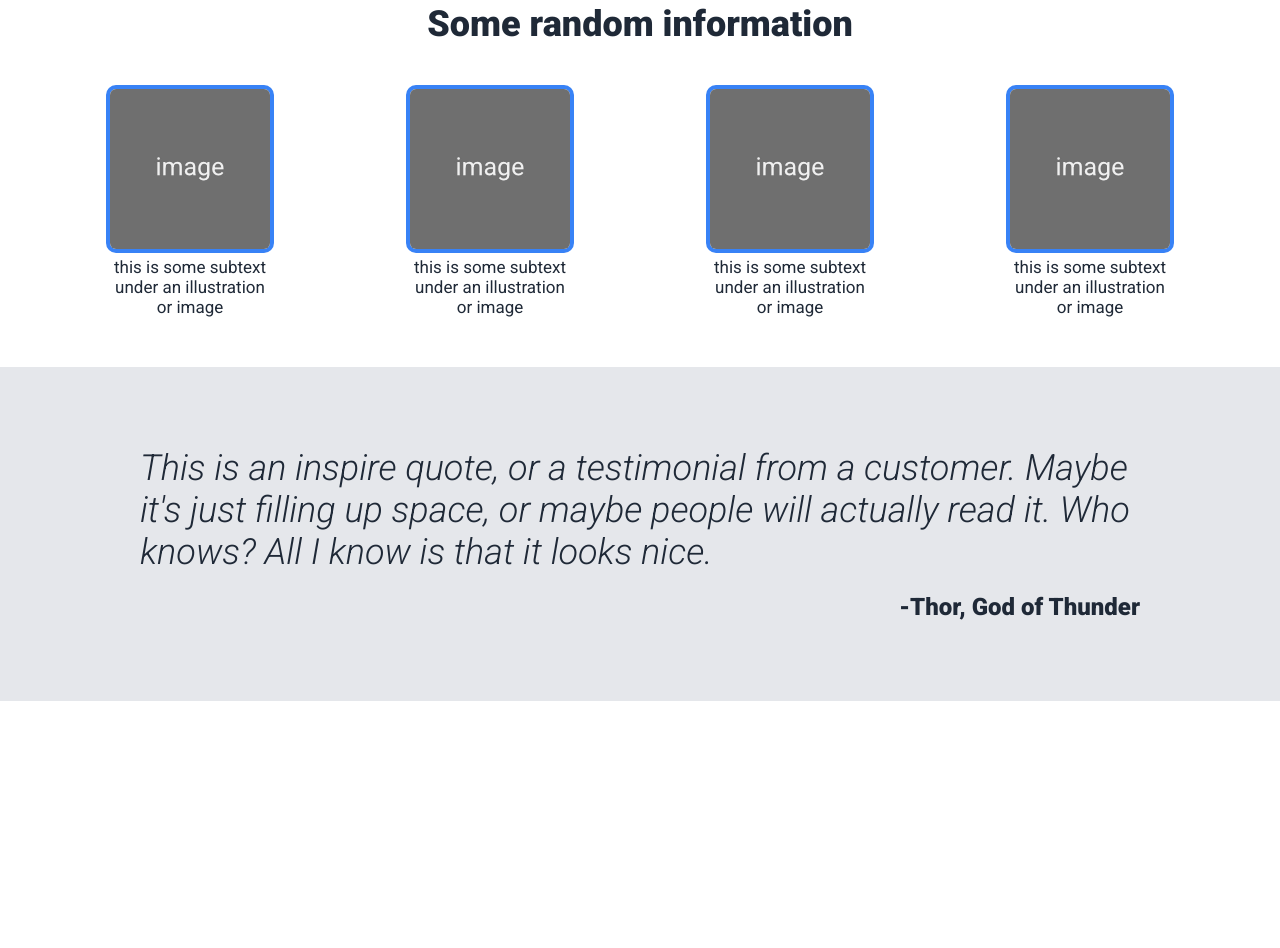
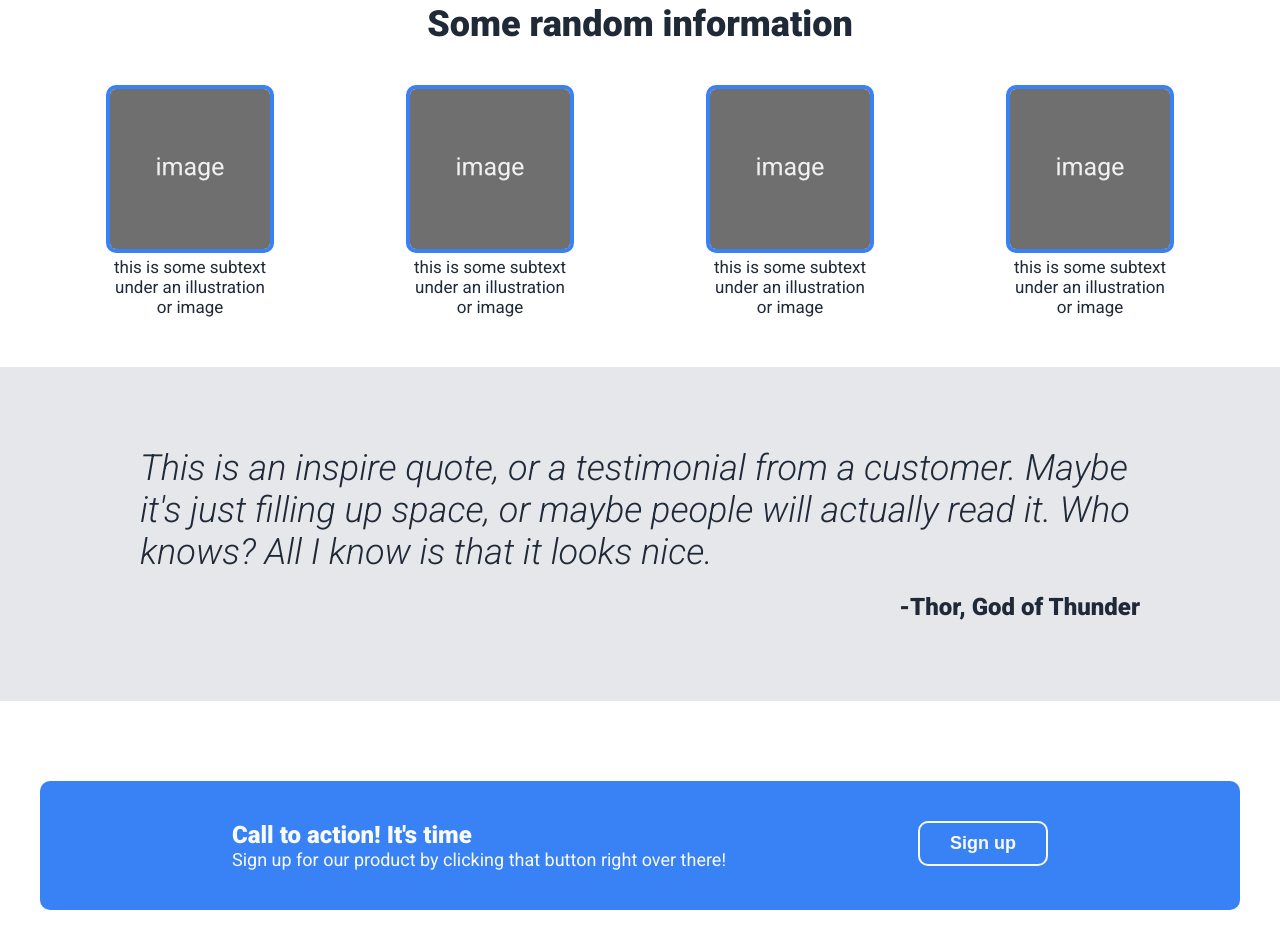
Before and after one commit to woodheadbear/landing-page-template, a plain HTML site: page index.html in a window 1280 px wide. Shown: the part 449-1397 px from the top of the page. Before the commit the page ends 1150 px from the top, so only its background shows below. Drawn offline with Linux system fonts and the light colour scheme.

Commit message:
Add "call to action" section

```diff
--- a/index.html
+++ b/index.html
@@ -78,5 +78,20 @@
         </section>
       </div>
     </div>
+
+    <!-- CALL TO ACTION SECTION -->
+    <div class="container">
+      <section class="action">
+        <div class="action-left">
+          <h4 class="action-title">Call to action! It's time</h4>
+          <p>
+            Sign up for our product by clicking that button right over there!
+          </p>
+        </div>
+        <div class="action-right">
+          <button class="action-button">Sign up</button>
+        </div>
+      </section>
+    </div>
   </body>
 </html>
--- a/style.css
+++ b/style.css
@@ -26,6 +26,12 @@ h2 {
 h3 {
     color: #1f2937;
     font-size: 36px;
+    font-weight: 900;
+}
+
+h4 {
+    color: #F9FAF8;
+    font-size: 24px;
     font-weight: 900;
 }
 
@@ -158,3 +164,23 @@ button {
     font-weight: 900;
     margin-left: auto;
 }
+
+/* CALL TO ACTION SECTION */
+
+.action {
+    display: flex;
+    justify-content: space-evenly;
+    background-color: #3882f6;
+    border-radius: 10px;
+    margin-block: 80px;
+    padding-block: 40px;
+}
+
+.action-left > p {
+    color: #F9FAF8;
+    font-size: 18px;
+}
+
+.action-button {
+    border: #F9FAF8 2px solid;
+}
```
